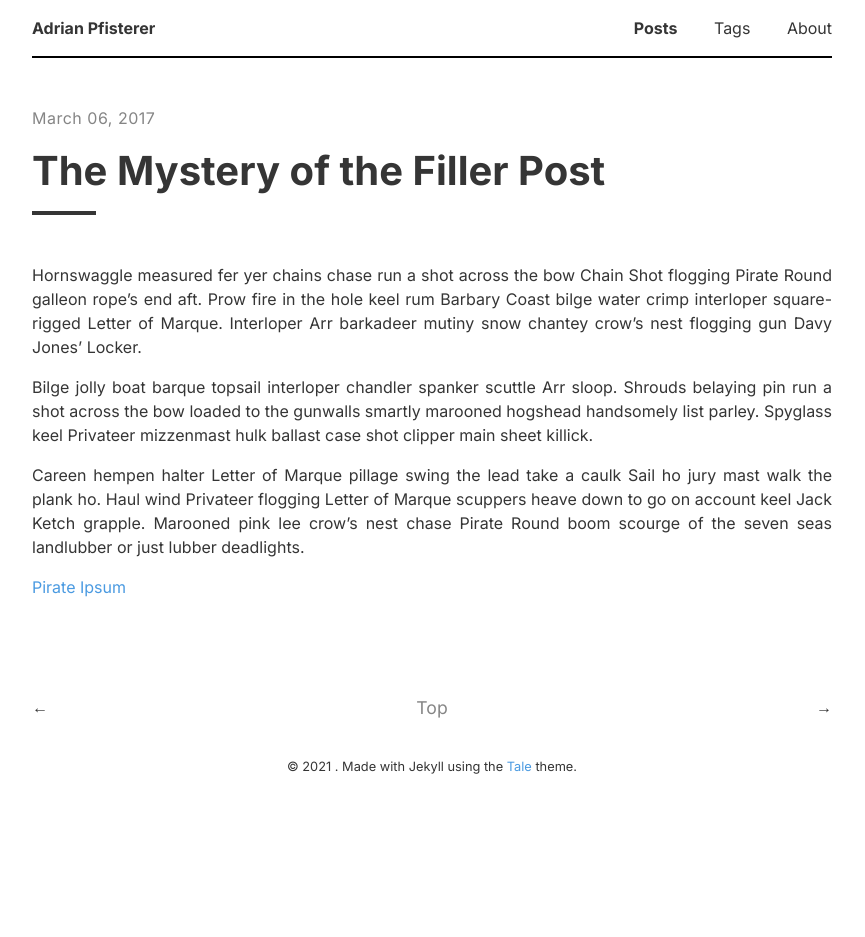
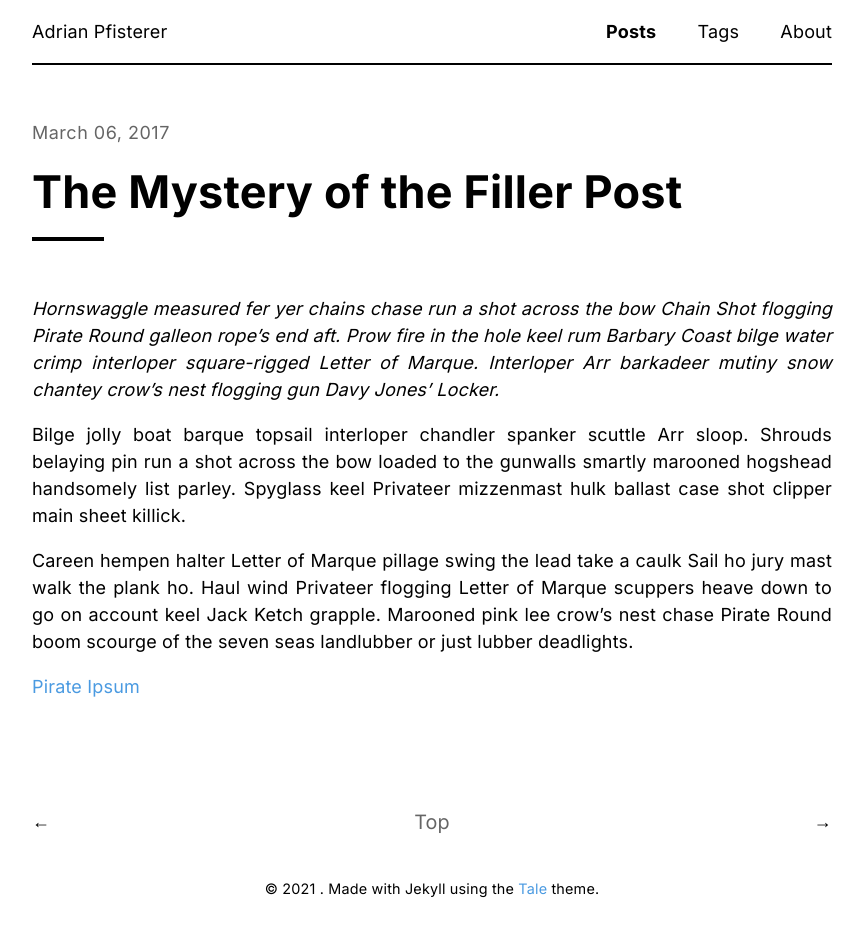
Before and after one commit to adripfi/adripfi.github.io, a Jekyll site: the page built from _posts/2017-03-06-the-mystery-of-the-filler-post.md, in a window 1280 px wide. Shown: the whole page, without its empty margins (208-1073 px from the left). Built offline with Jekyll 4.4.1, drawn with Linux system fonts in a browser that asks for light colours; before the commit the page ends 900 px from its top, so only the background shows below that.

Commit message:
robin ui overhaul

```diff
--- a/_includes/head.html
+++ b/_includes/head.html
@@ -6,9 +6,8 @@
 
   <!-- CSS -->
   <link rel="stylesheet" href="{{ "/assets/main.css" | relative_url }}">
-  <Link rel="preconnect" href="https://fonts.gstatic.com">
-  <link href="https://fonts.googleapis.com/css2?family=Inter:wght@400;700&display=swap" rel="stylesheet">
-
+  <link rel="preconnect" href="https://fonts.gstatic.com">
+  <link href="https://fonts.googleapis.com/css2?family=Inter:wght@200;300;400;500;600;700&display=swap" rel="stylesheet">
   <!-- Favicon -->
   <link rel="icon" type="image/png" sizes="32x32" href="{{ "/assets/favicon-32x32.png" | relative_url }}">
   <link rel="icon" type="image/png" sizes="16x16" href="{{ "/assets/favicon-16x16.png" | relative_url }}">
--- a/_posts/2017-03-06-the-mystery-of-the-filler-post.md
+++ b/_posts/2017-03-06-the-mystery-of-the-filler-post.md
@@ -5,7 +5,7 @@ author: "Chester"
 tags: Tale
 ---
 
-Hornswaggle measured fer yer chains chase run a shot across the bow Chain Shot flogging Pirate Round galleon rope's end aft. Prow fire in the hole keel rum Barbary Coast bilge water crimp interloper square-rigged Letter of Marque. Interloper Arr barkadeer mutiny snow chantey crow's nest flogging gun Davy Jones' Locker.
+*Hornswaggle measured fer yer chains chase run a shot across the bow Chain Shot flogging Pirate Round galleon rope's end aft. Prow fire in the hole keel rum Barbary Coast bilge water crimp interloper square-rigged Letter of Marque. Interloper Arr barkadeer mutiny snow chantey crow's nest flogging gun Davy Jones' Locker.*
 
 Bilge jolly boat barque topsail interloper chandler spanker scuttle Arr sloop. Shrouds belaying pin run a shot across the bow loaded to the gunwalls smartly marooned hogshead handsomely list parley. Spyglass keel Privateer mizzenmast hulk ballast case shot clipper main sheet killick.
 
--- a/_sass/tale/_base.scss
+++ b/_sass/tale/_base.scss
@@ -16,7 +16,8 @@ html {
   overflow-y: scroll;
 
   @media (min-width: 600px) {
-    font-size: 16px;
+    font-size: 18px;
+    letter-spacing: .01em;
   }
 }
 
--- a/_sass/tale/_catalogue.scss
+++ b/_sass/tale/_catalogue.scss
@@ -3,6 +3,7 @@
     color: $default-shade;
     display: block;
     padding: 2rem 0;
+    font-weight: 400;
 
     &:hover .catalogue-line,
     &:focus .catalogue-line {
@@ -18,21 +19,21 @@
     color: $default-shade;
     font-family: $serif-secondary;
     letter-spacing: .5px;
-    opacity: .6;
+    opacity: .5;
   }
 
   &-title {
     color: $default-shade;
     display: block;
     font-family: $sans-serif;
+    font-weight: 300;
     font-size: 2rem;
-    font-weight: 700;
     margin: .5rem 0;
   }
 
   &-line {
     @include transition(all .3s ease-out);
-    border-top: .2rem solid $default-shade;
+    border-top: .15rem solid $default-shade;
     display: block;
     width: 2rem;
   }
--- a/_sass/tale/_layout.scss
+++ b/_sass/tale/_layout.scss
@@ -70,19 +70,20 @@ footer,
   a {
     color: $default-shade;
     font-family: $sans-serif;
+    font-weight: 400;
+    letter-spacing: .01em;
   }
 
   a.title {
     color: $default-shade;
     font-family: $sans-serif;
-    font-weight: bold;
     opacity: 1;
   }
 
   a.active_page {
     color: $default-shade;
     font-family: $sans-serif;
-    font-weight: bold;
+    font-weight: 700;
     opacity: 1;
   }
 }
--- a/_sass/tale/_variables.scss
+++ b/_sass/tale/_variables.scss
@@ -1,8 +1,8 @@
 // Colors
-$default-color: #353535 !default;
+$default-color: #000000!default;
 // $default-color: #555 !default;
-$default-shade: #353535 !default;
-$default-tint: #353535 !default;
+$default-shade: #000000 !default;
+$default-tint: #000000 !default;
 // $default-tint: #aaa !default;
 $grey-1: #979797 !default;
 $grey-2: #e5e5e5 !default;
```
